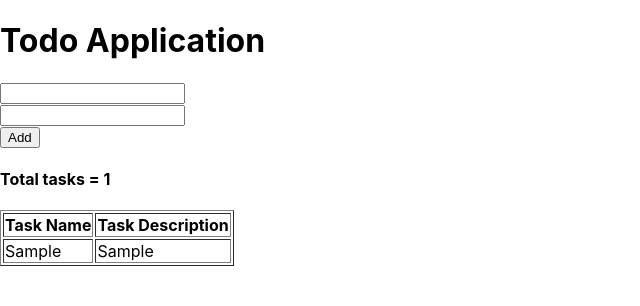
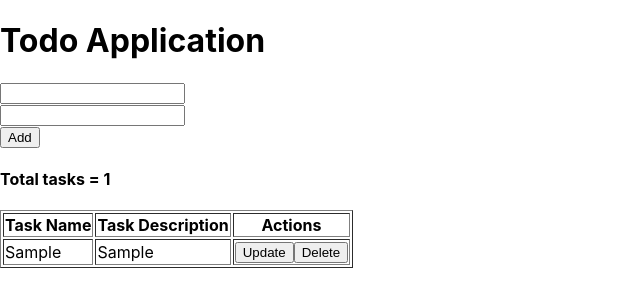
Before and after one commit to hassan-imran/simple-todo-react-app, a React (Create React App) app: page / in a window 1280 px wide. Both pictures are taken after typing "Sample", "Sample" into the empty fields and a click on the button "Add". Shown: the top 306 px of the page, without its empty margins (0-640 px from the left). Built offline with nearby package versions, Linux system fonts and the light colour scheme.

Commit message:
added buttons for crud operations

```diff
--- a/src/components/displaylist.js
+++ b/src/components/displaylist.js
@@ -14,6 +14,15 @@ class DisplayList extends Component {
 
     render() {
 
+        const actions = (i) => {
+            return (
+                <span>
+                    <button>Update</button>
+                    <button>Delete</button>
+                </span>
+            )
+        }
+
 
         if (this.props.todo.length) {
             return (
@@ -23,6 +32,7 @@ class DisplayList extends Component {
                             <tr>
                                 <th>Task Name</th>
                                 <th>Task Description</th>
+                                <th>Actions</th>
                             </tr>
                         </thead>
                         <tbody>
@@ -30,6 +40,7 @@ class DisplayList extends Component {
                                 return <tr key={i}>
                                     <td>{todo.task}</td>
                                     <td>{todo.desc}</td>
+                                    <td>{actions(i)}</td>
                                 </tr>
                             })}
                         </tbody>
```
